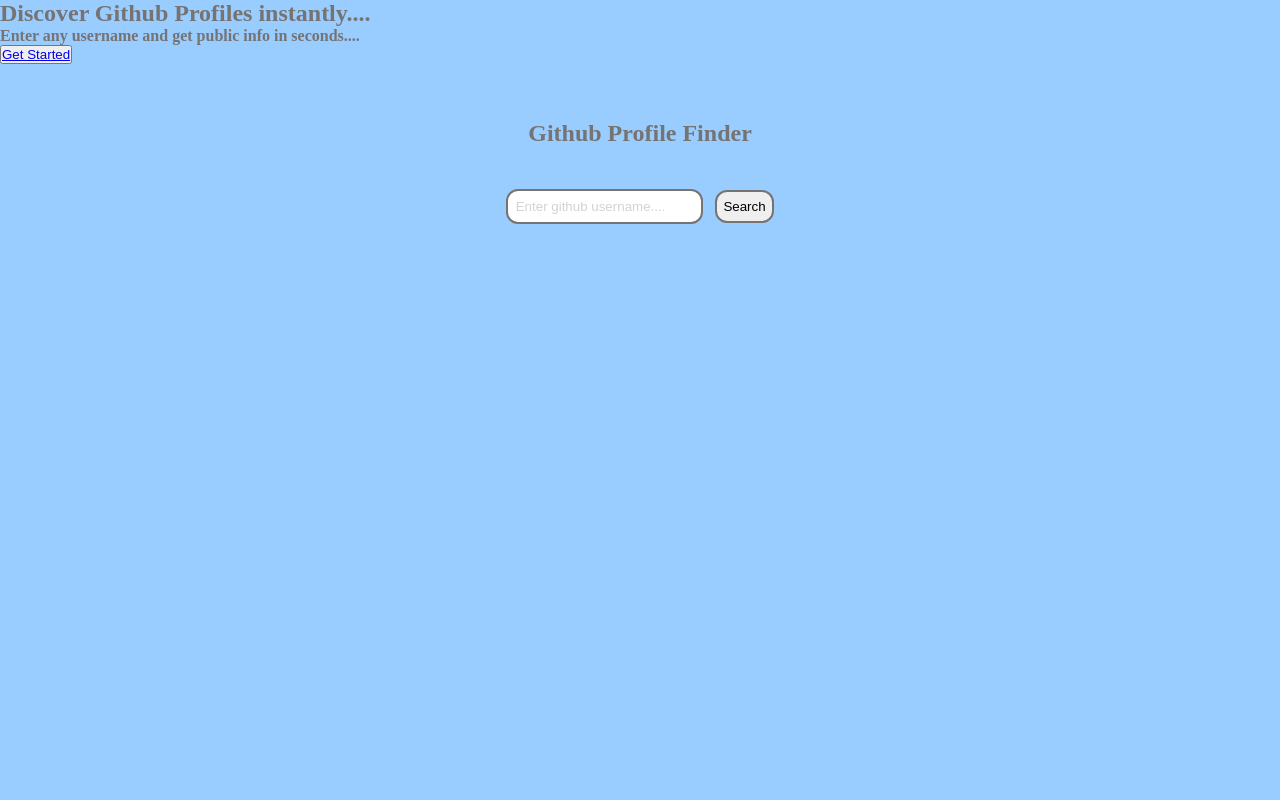
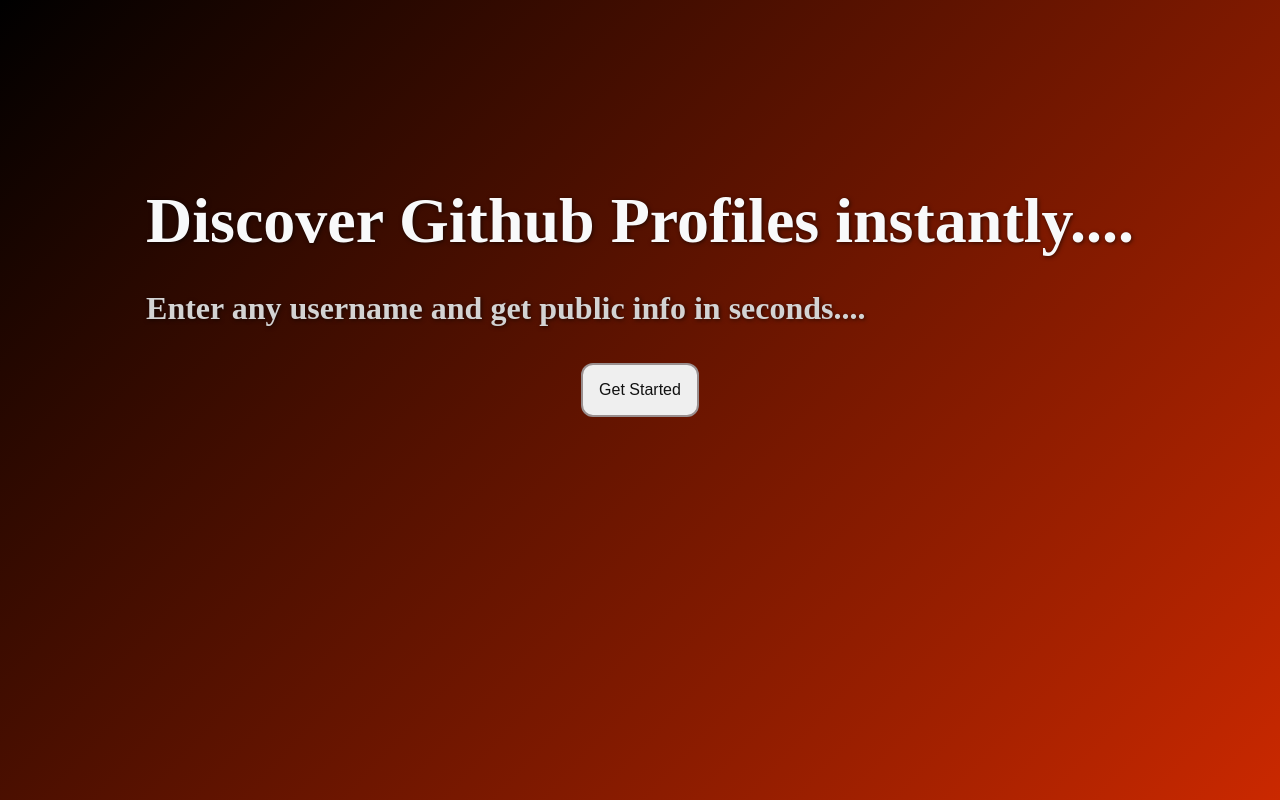
Before and after one commit to abds059/GITHUB-PROFILE-FINDER, a plain HTML site: page index.html in a window 1280 px wide. Shown: the top 800 px of the page. Drawn offline with Linux system fonts and the light colour scheme.

Commit message:
Added more styling and transitions

```diff
--- a/style.css
+++ b/style.css
@@ -5,14 +5,77 @@
 }
 
 :root{
-    --primary-color: #99ccff;
-    --sec-color: #e6f2ff;
-    --tertiary-color: rgb(118, 115, 115);
+    --tertiary-color: rgb(153, 143, 143);
+    --mainhead-color: #F8F9FA;
+    --subhead-color: #D3D3D3;
+    --btn-color: #111111;
+}
+
+html {
+  scroll-behavior: smooth;
 }
 
 body{
-    background-color: var(--primary-color);
+    background: linear-gradient(to top left, #ff3300 0%, #000000 100%);
+    text-shadow: 1px 1px 4px rgba(0, 0, 0, 0.6);
     color: var(--tertiary-color);
+    display: flex;
+    flex-direction: column;
+    gap: 4rem;
+}
+
+#landing{
+    max-width: 100%;
+    max-height: 100%;
+    margin-top: 10%;
+    margin-bottom: 20%;
+}
+
+.wrapper{
+    display: grid;
+    align-items: center;
+    justify-content: center;
+    margin-top: 40px;
+    margin-bottom: 20px;
+    padding: 1em;
+    gap: 2rem;
+}
+
+h1{
+    font-weight: 900;
+    font-size: 4rem;
+    color: var(--mainhead-color);
+}
+
+.wrapper h4{
+    font-size: 2rem;
+    color: var(--subhead-color);
+}
+
+.btnlanding{
+    display: grid;
+    align-items: center;
+    justify-content: center;
+}
+
+.bt{
+    padding: 1rem;
+    font-size: 1rem;
+    border: 2px solid var(--tertiary-color);
+    border-radius: 12px;
+    color: var(--tertiary-color);
+}
+
+a{
+    text-decoration: none;
+    color: var(--btn-color);
+}
+
+#search {
+  max-width: 100%;
+  max-height: 100%;
+  margin-top: 10%;
+  margin-bottom: 20%;
 }
 
 .main{
@@ -33,31 +96,24 @@ body{
 }
 
 #username{
-    padding: 0.5rem;
+    padding: 1rem;
     border: 2px solid var(--tertiary-color);
     border-radius: 12px;
 
 }
 
-#btn{
-    padding: 0.5em;
-    border: 2px solid var(--tertiary-color);
-    border-radius: 12px;
-
-}
-
-#btn:hover{
+.bt:hover{
     color: var(--tertiary-color);
-    background-color: var(--sec-color);
+    background-color: var(--subhead-color);
 }
 
 
 input:hover{
-    background-color: var(--sec-color);
+    background-color: var(--subhead-color);
 }
 
 input::placeholder {
-    color: lightgray;
+    color: var(--tertiary-color);
 }
 
 
@@ -65,11 +121,11 @@ input::placeholder {
     display: grid;
     align-items: center;
     justify-content: center;
-    margin-top: 40px;
+    text-shadow: none;
     margin-bottom: 10px;
     border: 2px solid var(--tertiary-color);
-    color: var(--tertiary-color);
-    background-color: var(--sec-color);
+    color: var(--btn-color);
+    background-color: var(--subhead-color);
     border-radius: 12px;
     margin-left: 2em;
     margin-right: 2em;
@@ -84,6 +140,22 @@ p{
     margin: 12px;
 }
 
+@keyframes fadeSlideIn {
+  from {
+    opacity: 0;
+    transform: translateY(20px);
+  }
+  to {
+    opacity: 1;
+    transform: translateY(0);
+  }
+}
+
+.content {
+  animation: fadeSlideIn 0.75s ease forwards;
+}
+
+
 @media screen and (max-width: 400px) {
     h1{
         font-size: 1.5rem;
@@ -95,7 +167,7 @@ p{
         gap: 6px;
     }
 
-    #btn{
+    .bt{
         padding: 0.5rem;
     }
 }
@@ -114,7 +186,7 @@ p{
         display: grid;
     }
 
-    #btn{
+    .bt{
         padding: 0.5rem;
         font-size: 0.75rem;
     }
```
